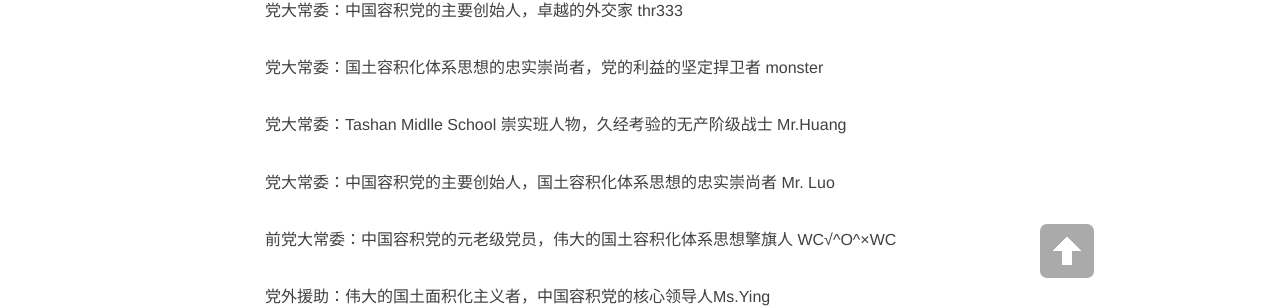
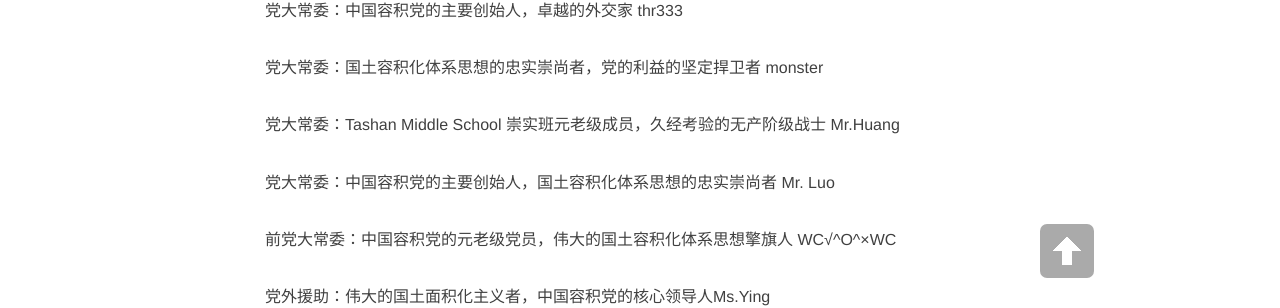
Before and after one commit to ovule-seed/ovule-seed.github.io, a Jekyll site: the page built from about.md, in a window 1280 px wide. Shown: the part 592-900 px from the top of the page. Built offline with Jekyll 4.4.1, drawn with Linux system fonts in a browser that asks for light colours; nearby versions of some CDN libraries.

Commit message:
Update about.md

```diff
--- a/about.md
+++ b/about.md
@@ -11,7 +11,7 @@ header-img: "img/green.jpg"
 
 党大常委：国土容积化体系思想的忠实崇尚者，党的利益的坚定捍卫者 monster
 
-党大常委：Tashan Midlle School 崇实班人物，久经考验的无产阶级战士 Mr.Huang
+党大常委：Tashan Middle School 崇实班元老级成员，久经考验的无产阶级战士 Mr.Huang
 
 党大常委：中国容积党的主要创始人，国土容积化体系思想的忠实崇尚者 Mr. Luo
 
```
